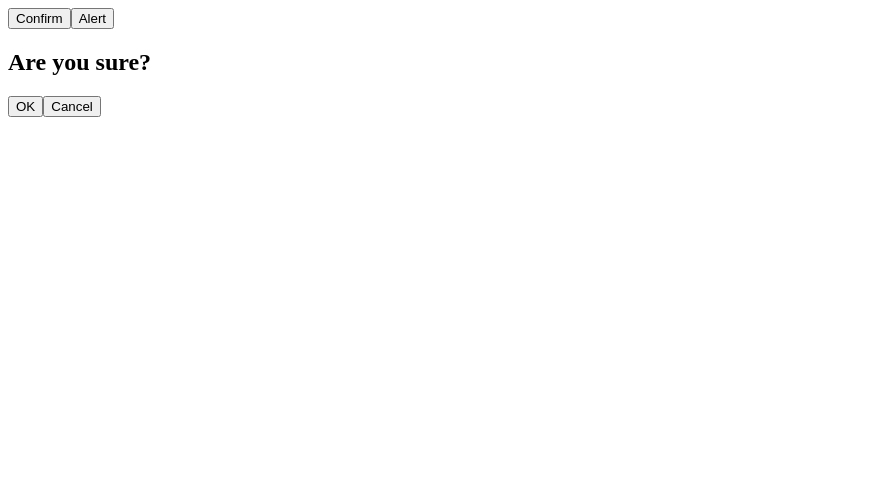
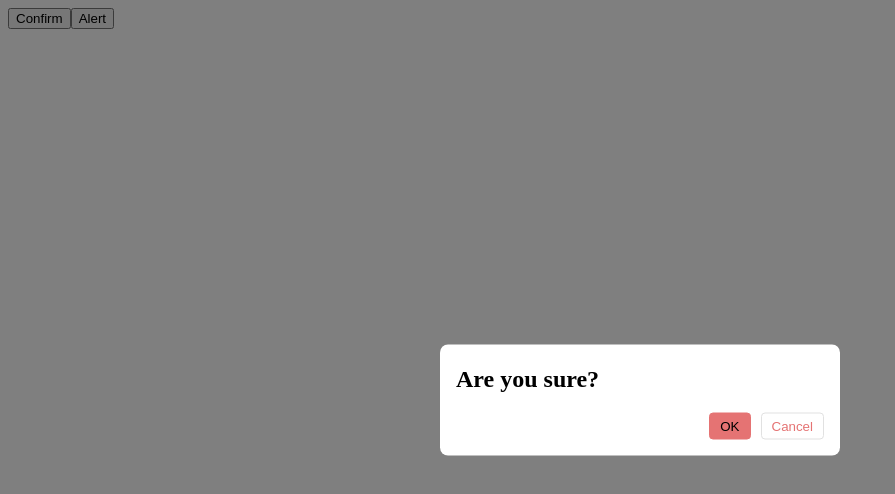
Before and after one commit to marshallku/React-Dialog, a React (Vite) app: page / in a window 1280 px wide. Both pictures are taken after a click on the button "Confirm". Shown: the top 494 px of the page, without its empty margins (0-895 px from the left). Built offline with nearby package versions, Linux system fonts and the light colour scheme.

Commit message:
Update design of dialog

```diff
--- /dev/null
+++ b/src/components/Dialog.css
@@ -0,0 +1,67 @@
+.dialog-backdrop {
+    position: fixed;
+    top: 0;
+    right: 0;
+    bottom: 0;
+    left: 0;
+    background: rgba(0, 0, 0, 0.5);
+}
+
+.dialog {
+    --dialog-primary: #e57373;
+    position: fixed;
+    top: 50%;
+    left: 50%;
+    width: clamp(0px, 90vw, 400px);
+    padding: 16px;
+    background-color: #fff;
+    transform: translate3d(-50%, -50%, 0);
+    box-sizing: border-box;
+    border-radius: 8px;
+    line-height: 1.5;
+}
+
+.dialog__title {
+    margin: 0 0 1rem 0;
+}
+
+.dialog__buttons {
+    display: flex;
+    justify-content: flex-end;
+    gap: 10px;
+}
+
+.dialog__button {
+    padding: 5px 10px;
+    border-radius: 4px;
+    cursor: pointer;
+}
+
+.dialog__button--confirm {
+    border: 1px solid var(--dialog-primary);
+    background-color: var(--dialog-primary);
+}
+
+.dialog__button--cancel {
+    border: 1px solid #e1e1e1;
+    background-color: #fff;
+    color: var(--dialog-primary);
+}
+
+@media (prefers-color-scheme: dark) {
+    .dialog {
+        --dialog-primary: #ffcdd2;
+        background-color: #121212;
+        color: #f1f1f1;
+    }
+
+    .dialog__button--confirm {
+        color: #121212;
+    }
+
+    .dialog__button--cancel {
+        border: 1px solid #4f4f4f;
+        background-color: #121212;
+        color: var(--dialog-primary);
+    }
+}
--- a/src/components/Dialog.tsx
+++ b/src/components/Dialog.tsx
@@ -1,6 +1,7 @@
 import { createPortal } from "react-dom";
 import useDialogStore from "../store/useDialogStore";
 import useDialog from "../hooks/useDialog";
+import "./Dialog.css";
 
 export default function Dialog() {
     const dialogRoot = document.getElementById("dialog") as HTMLElement;
@@ -8,20 +9,30 @@ export default function Dialog() {
     const { onConfirm, onCancel } = useDialog();
 
     const DialogComponent = () => (
+        <>
+            <div className="dialog-backdrop" />
             <section className="dialog">
-            <div className="dialog__backdrop" />
-            <h2>{text}</h2>
+                <h2 className="dialog__title">{text}</h2>
                 <div className="dialog__buttons">
-                <button type="button" onClick={onConfirm}>
+                    <button
+                        type="button"
+                        className="dialog__button dialog__button--confirm"
+                        onClick={onConfirm}
+                    >
                         OK
                     </button>
                     {type === "confirm" && (
-                    <button type="button" onClick={onCancel}>
+                        <button
+                            type="button"
+                            className="dialog__button dialog__button--cancel"
+                            onClick={onCancel}
+                        >
                             Cancel
                         </button>
                     )}
                 </div>
             </section>
+        </>
     );
 
     return createPortal(revealed ? <DialogComponent /> : null, dialogRoot);
```
Lines whose indentation alone changed are shown as unchanged.
